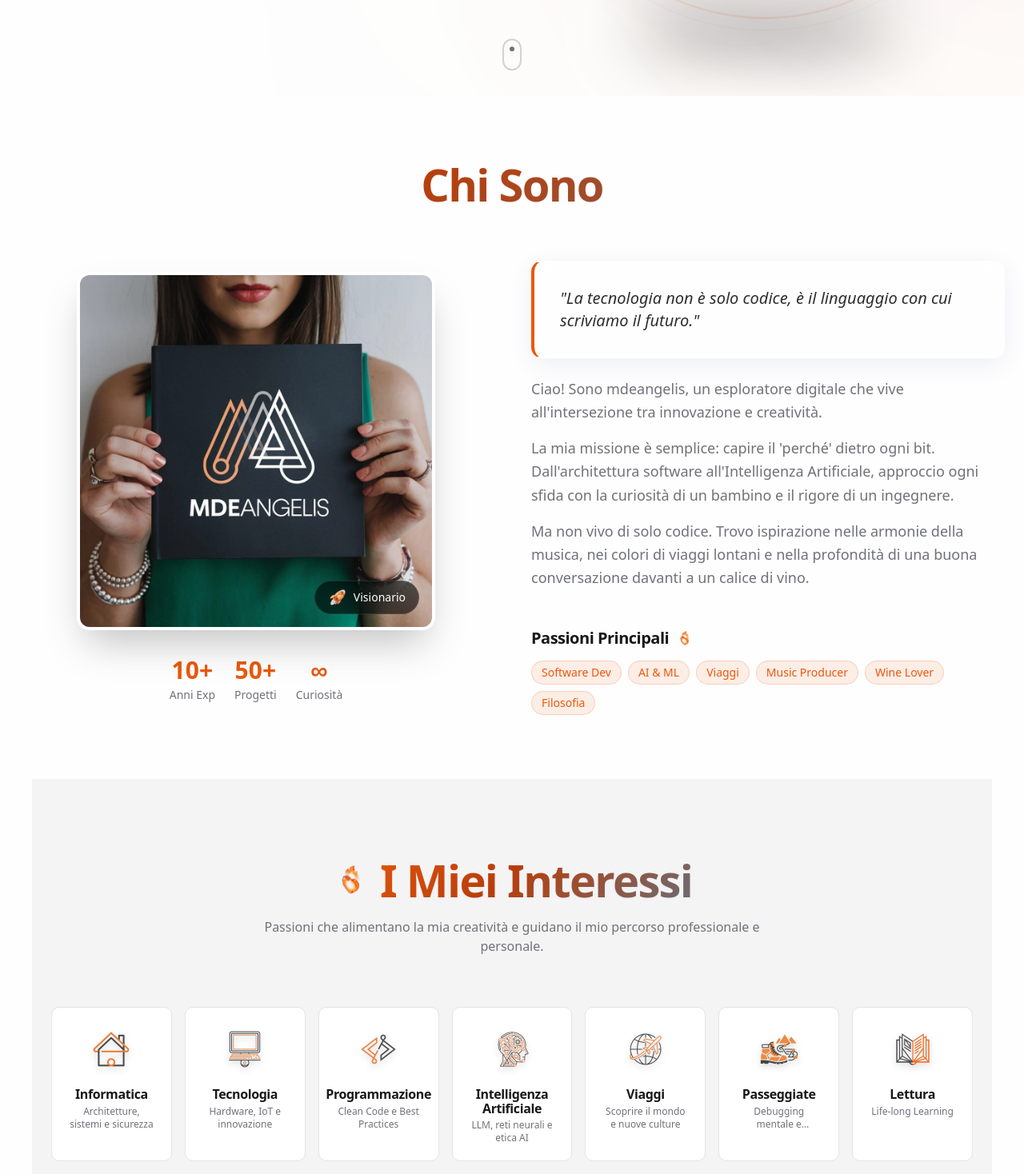
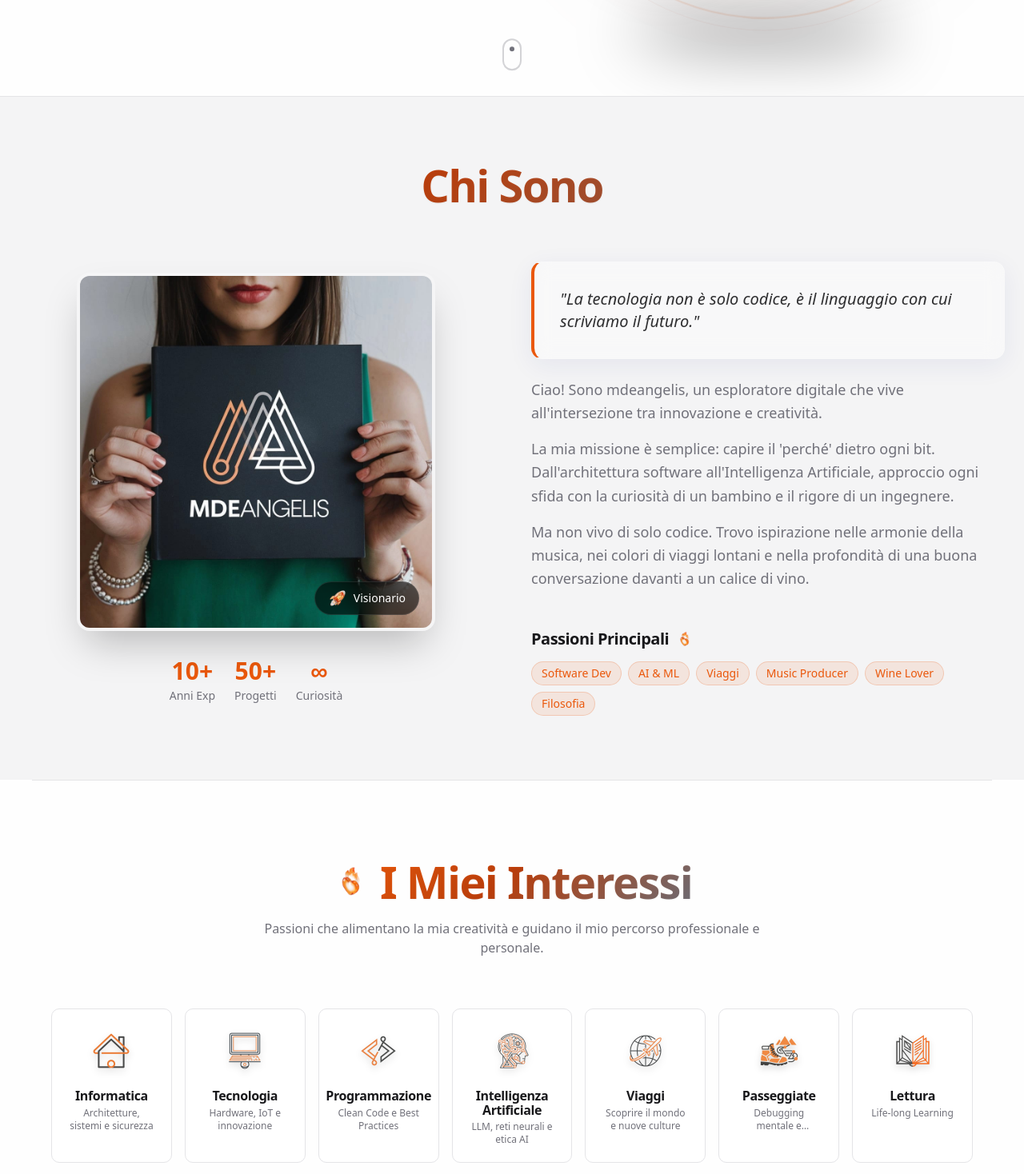
Before and after one commit to mich-de/mdeangelis_sito, a Next.js app: page / in a window 1280 px wide. Shown: the part 680-2148 px from the top of the page at 80% size. Built offline with nearby package versions, Linux system fonts and the light colour scheme.

Commit message:
style: alternating section backgrounds for visual separation

```diff
--- a/app/globals.css
+++ b/app/globals.css
@@ -161,7 +161,7 @@
   }
 
   body {
-    @apply bg-background text-foreground;
+    @apply bg-secondary text-foreground;
   }
 
   /* Smooth scroll - replaces JS smooth scroll */
@@ -192,6 +192,11 @@
 
   :focus:not(:focus-visible) {
     outline: none;
+  }
+
+  /* Section styling - each section has its own background */
+  section {
+    background-color: var(--background);
   }
 }
 
@@ -419,6 +424,26 @@ h6 {
 }
 
 /* ========================================
+   SECTION VISUAL SEPARATION
+   Alternating backgrounds for clear separation
+   ======================================== */
+
+/* Default section style - uses main background */
+section {
+  position: relative;
+}
+
+/* Alternate section - uses secondary (body) color for contrast */
+.section-alternate {
+  background-color: var(--secondary) !important;
+}
+
+/* Add subtle top/bottom borders for separation */
+section:not(:first-of-type) {
+  border-top: 1px solid var(--border);
+}
+
+/* ========================================
    SCROLL-TRIGGERED FADE ANIMATIONS
    CSS-only replacement for IntersectionObserver
    ======================================== */
--- a/components/organisms/about-section.tsx
+++ b/components/organisms/about-section.tsx
@@ -14,7 +14,7 @@ export function AboutSection() {
     const tags = t("about.tags") as unknown as string[];
 
     return (
-        <section id="about" className="py-20 bg-background relative overflow-hidden">
+        <section id="about" className="py-20 section-alternate relative overflow-hidden">
             <div className="container mx-auto px-6 relative z-10">
                 <motion.h2
                     initial={{ opacity: 0, y: 20 }}
--- a/components/organisms/contact-section.tsx
+++ b/components/organisms/contact-section.tsx
@@ -11,7 +11,7 @@ export function ContactSection() {
     const { t } = useLanguage();
 
     return (
-        <section id="contatti" className="py-20 bg-background relative">
+        <section id="contatti" className="py-20 section-alternate relative">
             <div className="container mx-auto px-6">
                 <motion.h2
                     initial={{ opacity: 0, y: 20 }}
--- a/components/organisms/interests-section.tsx
+++ b/components/organisms/interests-section.tsx
@@ -497,7 +497,7 @@ export function InterestsSection() {
     };
 
     return (
-        <section id="interests" className="py-24 px-6 section-alternate">
+        <section id="interests" className="py-24 px-6">
             <div className="container mx-auto max-w-6xl">
                 {/* Section Header */}
                 <motion.div
```
